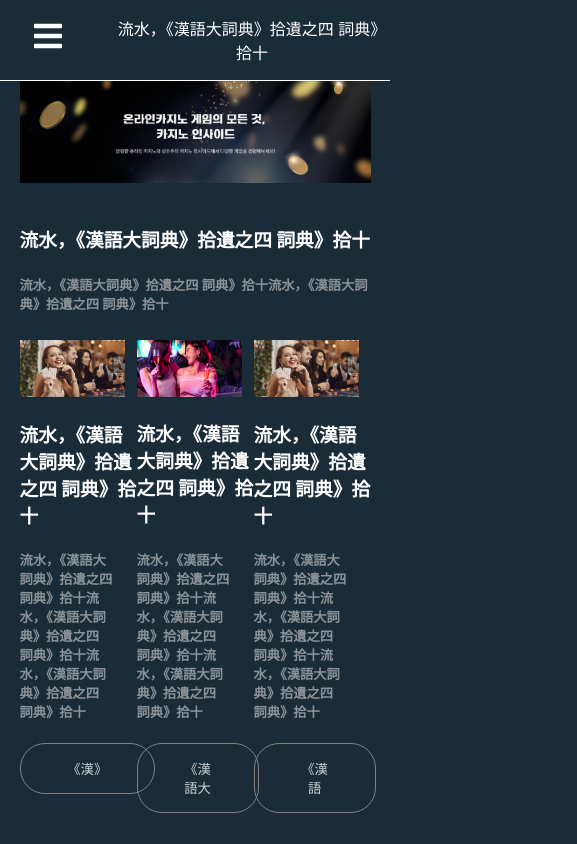
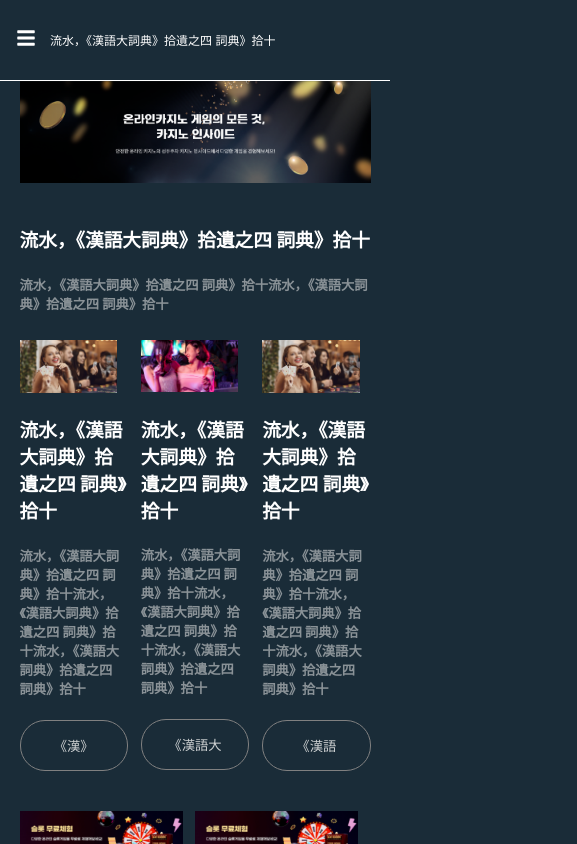
Before and after one commit to Abdullahqurashi/korea, a React (Create React App) app: page / in a window 390 px wide. Shown: the top 844 px of the page, 577 px wide, since content can reach past the window. Built offline with nearby package versions, Linux system fonts and the light colour scheme.

Commit message:
update responsive

```diff
--- a/package.json
+++ b/package.json
@@ -3,7 +3,9 @@
   "version": "0.1.0",
   "private": true,
   "dependencies": {
-    "@mui/material": "^5.11.5",
+    "@emotion/react": "^11.10.5",
+    "@emotion/styled": "^11.10.5",
+    "@mui/material": "^5.11.6",
     "@testing-library/jest-dom": "^5.16.5",
     "@testing-library/react": "^13.4.0",
     "@testing-library/user-event": "^13.5.0",
--- a/src/Components/Firstcard.js
+++ b/src/Components/Firstcard.js
@@ -18,8 +18,8 @@ const Firstcard = () => {
                                     <img src={firstmap.img} alt="" />
                                 </div>
                                 <div>
-                                    <h3 style={{ color: 'white' }}>{firstmap.title}</h3></div>
-                                <div><h5 style={{ width: '80%', color: '#8a9297' }}>{firstmap.description}</h5></div>
+                                    <h3  className= "cardfirst-title">{firstmap.title}</h3></div>
+                                <div><h5 className="cardfirst-descripton">{firstmap.description}</h5></div>
                                 <button className='cardfirst-button'>{firstmap.button}</button>
                             </div>
 
--- a/src/Components/Header.js
+++ b/src/Components/Header.js
@@ -1,9 +1,11 @@
 import React from 'react'
+import { Skeleton  } from '@mui/material'
 
 const Header = () => {
 
   return (
     <div className='header-img-parent'>
+
       <img src="./images/header.PNG" alt="" className='header-img'/>
     </div>
   )
--- a/src/Components/Main.js
+++ b/src/Components/Main.js
@@ -1,11 +1,11 @@
 import React, { useState } from 'react'
 import Firstcard from './Firstcard';
-import Footer from './Footer';
-import Fourth from './Fourth';
+// import Footer from './Footer';
+// import Fourth from './Fourth';
 import Header from './Header'
 import Navbar from './Navbar'
-import Secondcard from './Secondcard';
-import Thirdcard from './Thirdcard';
+// import Secondcard from './Secondcard';
+// import Thirdcard from './Thirdcard';
 const Main = () => {
   const [sidebar, setSidebar] = useState(false);
 
@@ -19,13 +19,11 @@ const Main = () => {
         <div className='heder' style={{ marginLeft: sidebar ? '250px' : '0' }}>
           <Header />
           <Firstcard />
-          <Secondcard />
-          <Thirdcard />
-          <Fourth/>
+
 
         </div>
       </div>
-     <Footer/>
+
     </div>
   )
 }
--- /dev/null
+++ b/src/Components/Media.css
@@ -0,0 +1,129 @@
+@media (min-width:0) and (max-width:750px){
+    .heder{
+        margin-left: 0 !important;
+    }
+}
+
+/* --------------------------------------------------------------------------------------------------------------- */
+
+/* NAVIGATION RESPONSIVENESS */
+
+/* ------------------------------------------------------------------------------------------------------------------------------- */
+@media (min-width:280px) and (max-width:400px){
+    .heder{
+        margin-left: 0 !important;
+    }
+    .menu-bars {
+        margin-left: 1rem;
+        /* font-size: 2rem; */
+        background: none;
+        color: white;
+        font-size: 20px;
+    }
+    .nav-detail-text {
+        color: white;
+        text-align: center;
+        margin-left: 14px;
+        font-size: 12px;
+        margin-top: -2px;
+    }
+}
+@media (min-width:401px) and (max-width:500px){
+
+    .heder{
+        margin-left: 0 !important;
+    }
+    .menu-bars {
+        margin-left: 1rem;
+        /* font-size: 2rem; */
+        background: none;
+        color: white;
+        font-size: 23px;
+    }
+    .nav-detail-text {
+        color: white;
+        text-align: center;
+        margin-left: 14px;
+        margin-top: -4px;
+        font-size: 15px;
+    }
+}
+
+/* ------------------------------------------------------------------------------------------------------------------------------- */
+
+/* DASHBOARD RESPONSIVENESS */
+
+/* ------------------------------------------------------------------------------------------------------------------------------- */
+
+ @media screen and (min-width:240px) and (max-width:400px) {
+    .heder{
+        margin-left: 0 !important;
+    }
+    .nav-menu {
+        background-color: #0f212e;
+        width: 186px;
+        height: 538vh;
+        display: flex;
+        justify-content: center;
+        position: absolute;
+        top: 82px;
+        left: -100%;
+        transition: 850ms;
+    }
+    .nav-text a {
+        text-decoration: none;
+        color: #f5f5f5;
+        font-size: 20px;
+        width: 95%;
+        height: 100%;
+        display: flex;
+        align-items: center;
+        padding: 0 6px;
+        border-radius: 4px;
+    }
+    span{
+        font-size: 15px;
+    }
+}
+
+
+
+@media screen and (min-width:401px) and (max-width:500px){
+    .nav-menu {
+        background-color: #0f212e;
+        width: 214px;
+        height: 538vh;
+        display: flex;
+        justify-content: center;
+        position: absolute;
+        top: 82px;
+        left: -100%;
+        transition: 850ms;
+    }
+    span {
+        margin-left : 7px;
+        font-size:13px ;
+    }
+}
+
+/* ------------------------------------------------------------------------------------------------------------------------------- */
+
+/* CARD FIRST */
+
+@media screen and (min-width:650px) and (max-width:900px){
+    .cardfirst-title{
+        color: white;
+        font-size: 14px;
+    }
+    .cardfirst-parent{
+        display: grid;
+        grid-template-columns: 1fr 1fr 1fr;
+          width: 90%;
+          margin: auto;
+          padding: 5px 0 0 0;
+          flex-wrap: wrap wrap;
+
+        }
+}
+
+/* ------------------------------------------------------------------------------------------------------------------------------- */
--- a/src/Components/Navbar.css
+++ b/src/Components/Navbar.css
@@ -16,7 +16,8 @@ body{
   .nav-detail-text{
     color: white;
     text-align: center;
-    margin-left: 50px;
+    margin-left: 35px;
+    margin-top: -8px;
   }
   .menu-bars {
     margin-left: 2rem;
@@ -114,16 +115,25 @@ body{
   grid-template-columns: 1fr 1fr 1fr;
     width: 90%;
     margin: auto;
+    gap: 13px ;
     padding: 5px 0 0 0;
     flex-wrap: wrap wrap;
 
   }
+  .cardfirst-title{
+    color: white;
+  }
+  .cardfirst-descripton{
+    width: '80%';
+     color: #8a9297
+  }
   .cardfirst-button{
     border-radius:25px;
-    padding: 15px 40%;
+    padding: 15px 20%;
     border:1px solid gray;
     background:none;
     color: #cfd2d3;
+    width: 100%;
   }
   .cardfirst-sub-parent img{
     width: 90%;
--- a/src/Components/Navbar.js
+++ b/src/Components/Navbar.js
@@ -4,6 +4,7 @@ import * as AiIcons from 'react-icons/ai';
 import { Link } from 'react-router-dom';
 import { Data } from './SidebarData';
 import './Navbar.css'
+import './Media.css'
 const Navbar = ({sidebar,showSidebar}) => {
 
   return (
```
Also changed, not shown: 1 other file (tests, documents, lock files or other folders).
